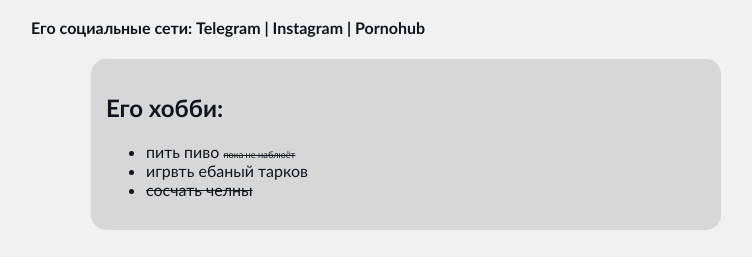
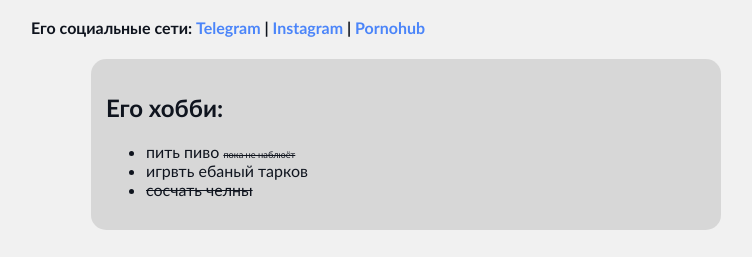
Before and after one commit to Lazzarov/denchiksv, a plain HTML site: page index.html in a window 1280 px wide. Shown: the part 492-749 px from the top of the page, without its empty margins (234-986 px from the left). Drawn offline with Linux system fonts and the light colour scheme.

Commit message:
Add files via upload

```diff
--- a/styles.css
+++ b/styles.css
@@ -8,7 +8,7 @@ body{
 }
 
 a {
-    color: #0f141e;
+    color: #4b85f9;
     text-decoration: none;
 }
 
@@ -30,7 +30,7 @@ a:active{
 
 
 a:visited{
-    color: rgb(66, 129, 247);
+    color: rgb(53, 53, 53);
 }
 
 .info p{
```
